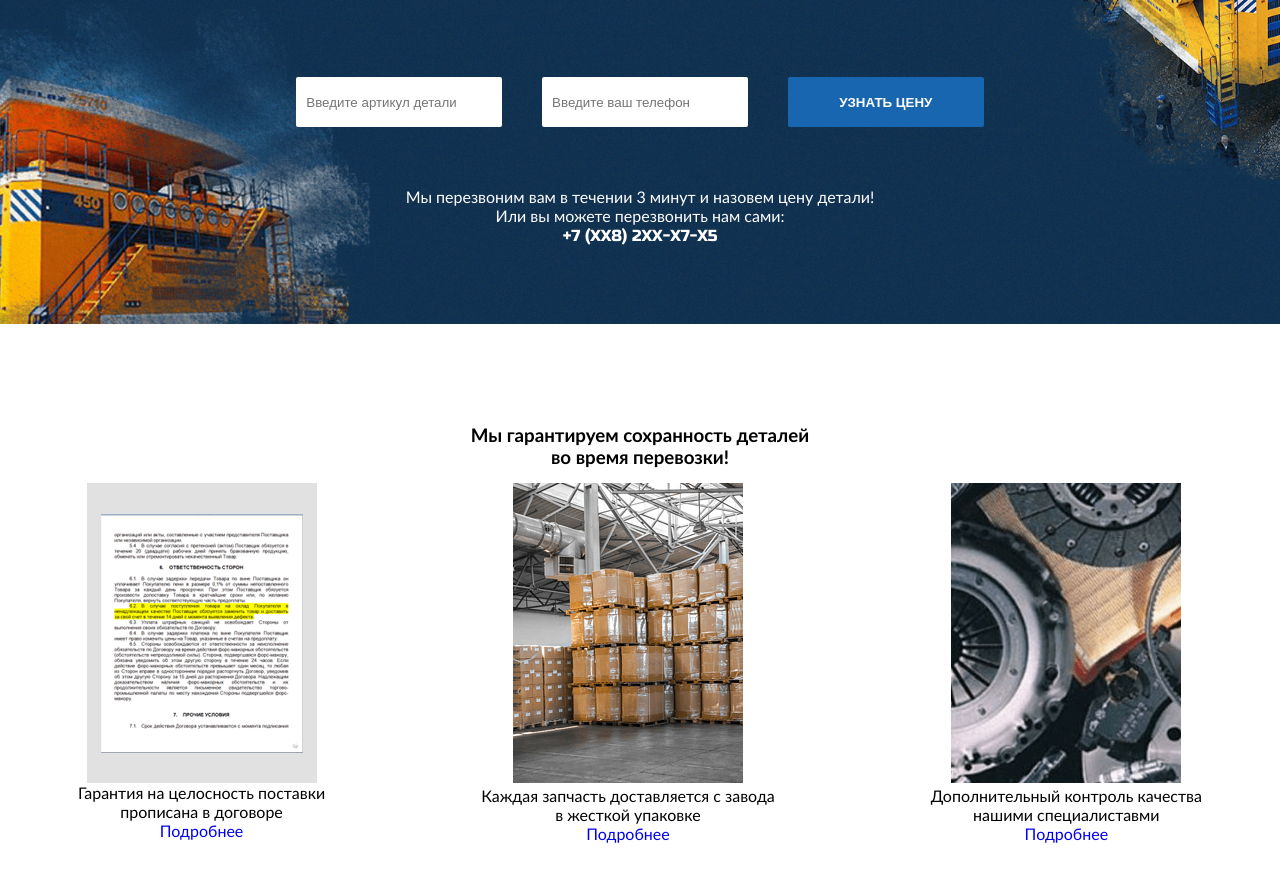
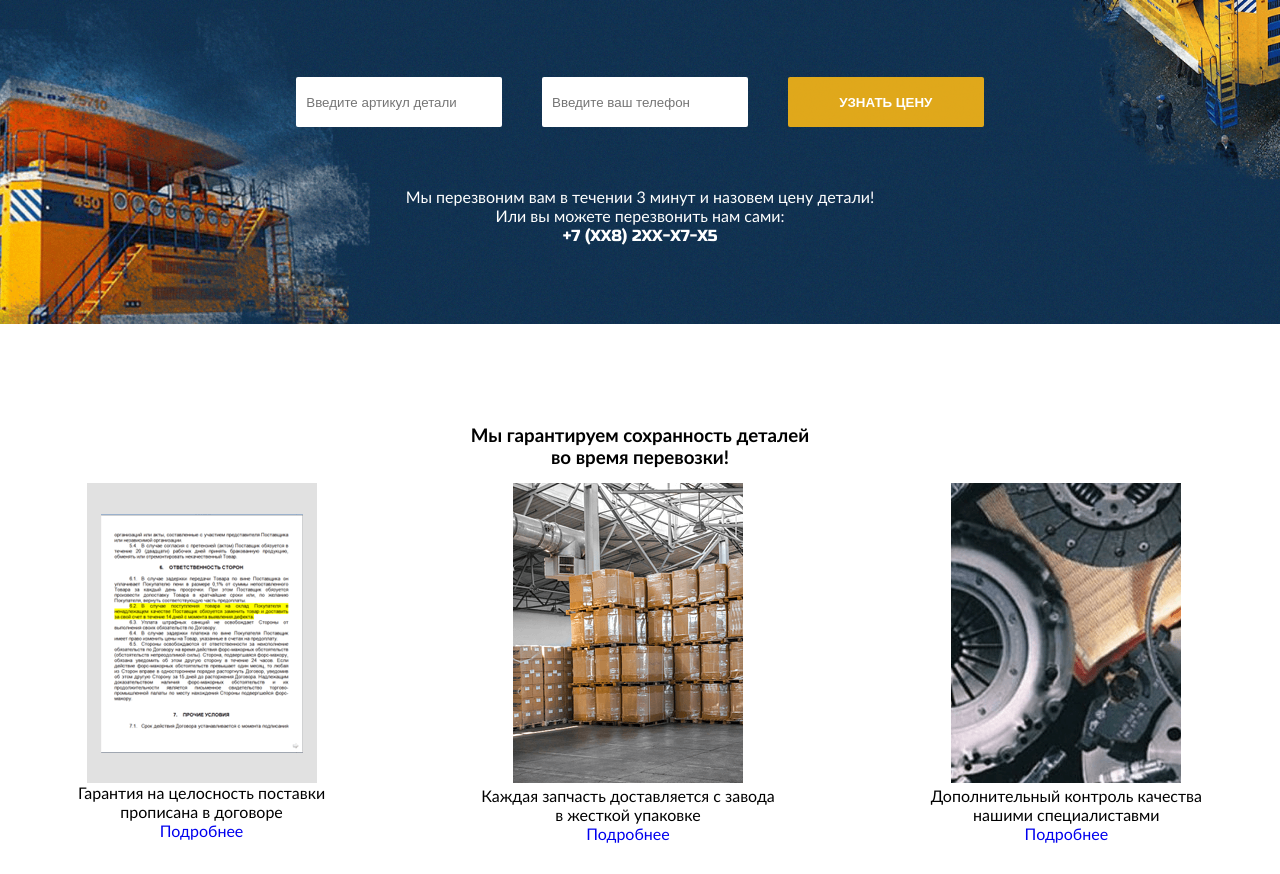
Before and after one commit to OlesYudin/OlesYudin.github.io, a plain HTML site: page Project_6_belasi/index.html in a window 1280 px wide. Shown: the part 1786-2660 px from the top of the page. Drawn offline with Linux system fonts and the light colour scheme; files whose address does not match are found by name.

Commit message:
Update style.css

```diff
--- a/Project_6_belasi/css/style.css
+++ b/Project_6_belasi/css/style.css
@@ -320,8 +320,8 @@ header a {
   outline: none;
 }
 .block-advantage-price input[type="submit"] {
-  /*background-color: rgba(247, 181, 22, 1);*/
-  background-color: rgba(24, 102, 175, 1);
+  background-color: rgba(247, 181, 22, 0.9);
+  /*background-color: rgba(24, 102, 175, 1);*/
   border: none;
   border-radius: 2px;
   -webkit-border-radius: 2px;
```
